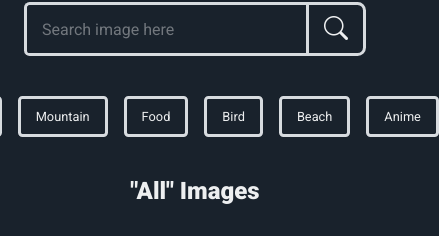
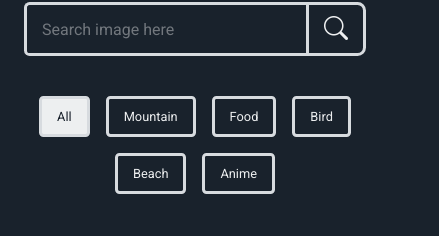
Before and after one commit to prajapati11sandeep/react-practice, a React (Create React App) app: page /snapshot in a window 390 px wide. Shown: the part 226-462 px from the top of the page, 439 px wide, since content can reach past the window. Built offline with nearby package versions, Linux system fonts and the light colour scheme.

Commit message:
Snapshot: added responsive styling

```diff
--- a/src/Pages/Snapshot/Snapshot.module.scss
+++ b/src/Pages/Snapshot/Snapshot.module.scss
@@ -1,3 +1,5 @@
+@import "../../styles/index";
+
 .snapshotContainer {
 	padding: 60px 24px;
 	max-width: 1200px;
@@ -77,6 +79,11 @@
 		ul {
 			display: flex;
 			gap: 16px;
+			@include devices("mobile-landscape") {
+				flex-wrap: wrap;
+				align-items: center;
+				justify-content: center;
+			}
 
 			li {
 				button {
```
